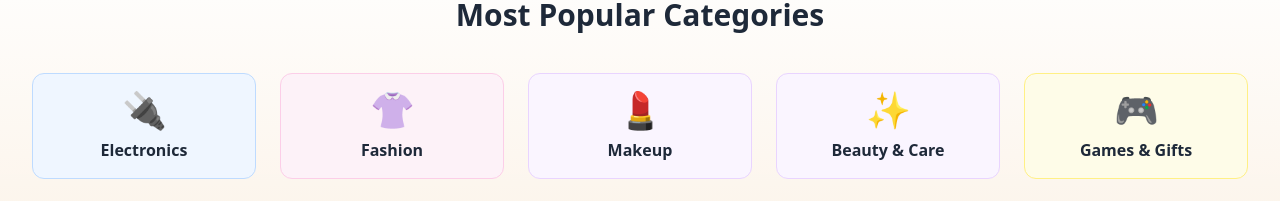
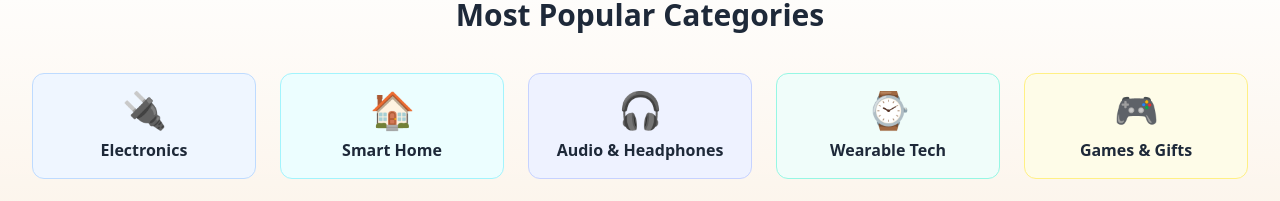
Before and after one commit to SimoAcharouaou777/TrustyFindsAR, a React (Vite) app: page / in a window 1280 px wide. Shown: the part 1260-1461 px from the top of the page. Built offline with nearby package versions, Linux system fonts and the light colour scheme.

Commit message:
Update Popular Categories section to include tech categories

```diff
--- a/src/Pages/Home.jsx
+++ b/src/Pages/Home.jsx
@@ -174,7 +174,7 @@ const Home = () => {
         </div>
       </div>
 
-      {/* Popular Categories - New section */}
+      {/* Popular Categories - Updated with tech categories */}
       <div className="bg-gradient-to-b from-white to-[#FEBD69]/20 py-14">
         <div className="max-w-7xl mx-auto px-4 sm:px-6 lg:px-8">
           <h2 className="text-2xl md:text-3xl font-bold mb-10 text-gray-800 text-center">
@@ -184,9 +184,9 @@ const Home = () => {
           <div className="grid grid-cols-2 sm:grid-cols-3 lg:grid-cols-5 gap-6">
             {[
               { name: "Electronics", slug: "electronics", icon: "🔌", color: "bg-blue-50 border-blue-200" },
-              { name: "Fashion", slug: "fashion", icon: "👚", color: "bg-pink-50 border-pink-200" },
-              { name: "Makeup", slug: "makeup", icon: "💄", color: "bg-purple-50 border-purple-200" },
-              { name: "Beauty & Care", slug: "makeup", icon: "✨", color: "bg-purple-50 border-purple-200" },
+              { name: "Smart Home", slug: "smart-home", icon: "🏠", color: "bg-cyan-50 border-cyan-200" },
+              { name: "Audio & Headphones", slug: "audio", icon: "🎧", color: "bg-indigo-50 border-indigo-200" },
+              { name: "Wearable Tech", slug: "wearable-tech", icon: "⌚", color: "bg-teal-50 border-teal-200" },
               { name: "Games & Gifts", slug: "games", icon: "🎮", color: "bg-yellow-50 border-yellow-200" },
               { name: "Home & Kitchen", slug: "home-kitchen", icon: "🍽️", color: "bg-green-50 border-green-200" },
               { name: "Toys & Games", slug: "toys", icon: "🧸", color: "bg-orange-50 border-orange-200" },
```
